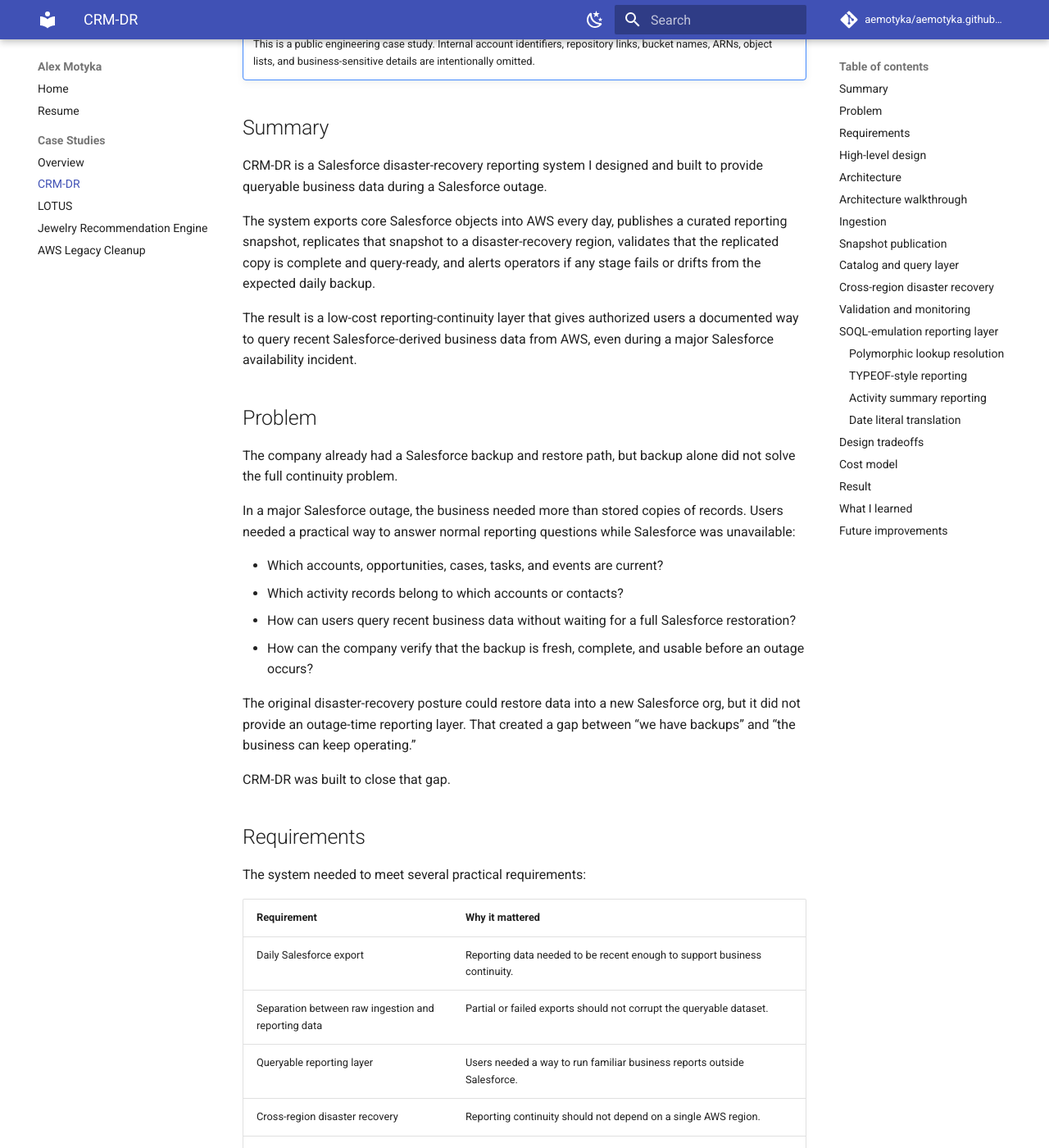
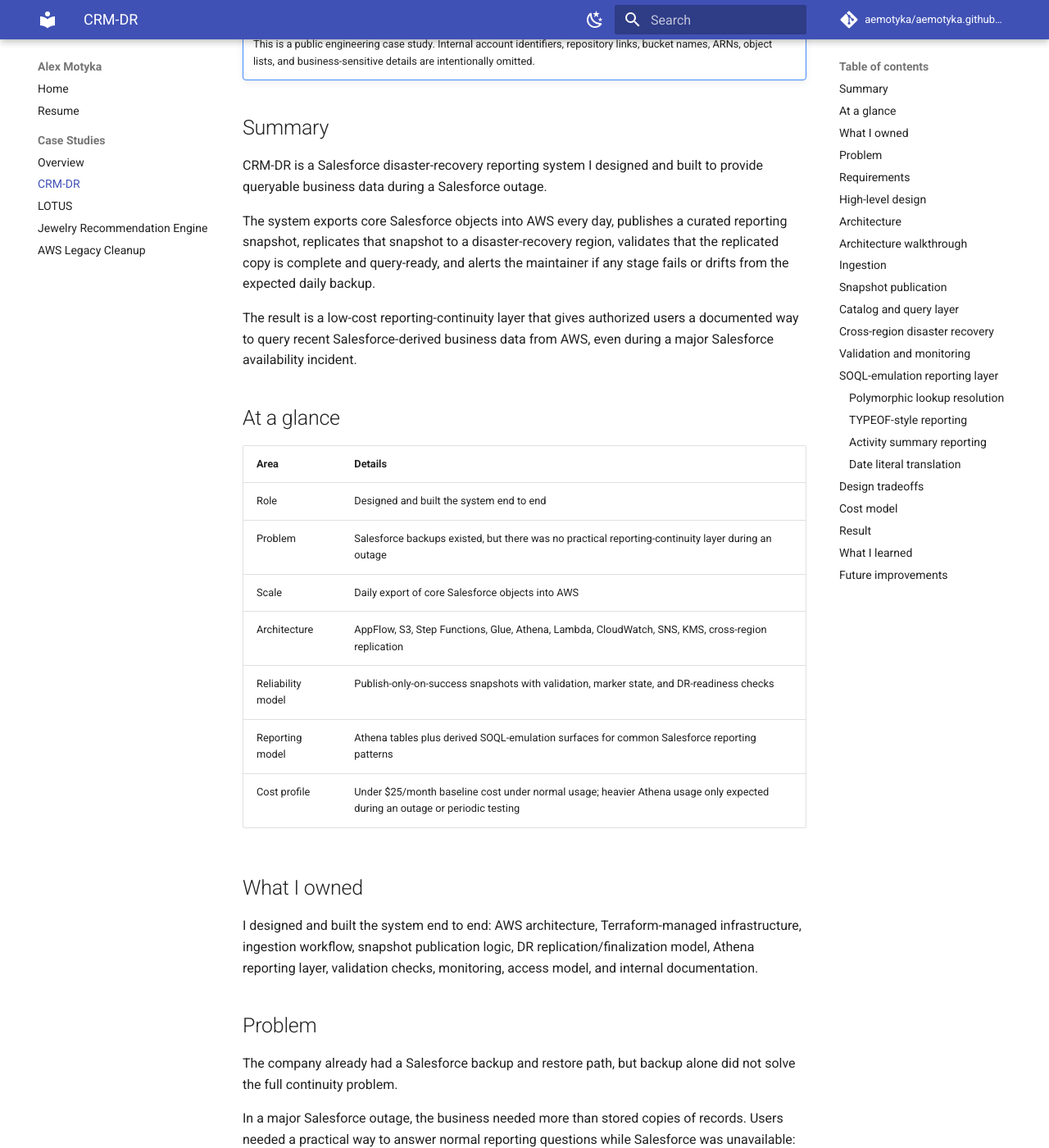
Before and after one commit to aemotyka/aemotyka.github.io, an MkDocs documentation site: the page built from docs/case-studies/crm-dr.md, in a window 1280 px wide and 1400 px high, scrolled down 227 px. Shown: the whole window at 82% size. Built offline with MkDocs 1.6.1 and Material for MkDocs 9.7.7, drawn with Linux system fonts in a browser that asks for light colours; comment, search, counter and statistics services are not loaded; some of the changed text lies outside the part shown.

Commit message:
Polished first draft of CRM-DR case study

```diff
--- a/docs/case-studies/crm-dr.md
+++ b/docs/case-studies/crm-dr.md
@@ -7,9 +7,25 @@
 
 CRM-DR is a Salesforce disaster-recovery reporting system I designed and built to provide queryable business data during a Salesforce outage.
 
-The system exports core Salesforce objects into AWS every day, publishes a curated reporting snapshot, replicates that snapshot to a disaster-recovery region, validates that the replicated copy is complete and query-ready, and alerts operators if any stage fails or drifts from the expected daily backup.
+The system exports core Salesforce objects into AWS every day, publishes a curated reporting snapshot, replicates that snapshot to a disaster-recovery region, validates that the replicated copy is complete and query-ready, and alerts the maintainer if any stage fails or drifts from the expected daily backup.
 
 The result is a low-cost reporting-continuity layer that gives authorized users a documented way to query recent Salesforce-derived business data from AWS, even during a major Salesforce availability incident.
+
+## At a glance
+
+| Area | Details |
+| --- | --- |
+| Role | Designed and built the system end to end |
+| Problem | Salesforce backups existed, but there was no practical reporting-continuity layer during an outage |
+| Scale | Daily export of core Salesforce objects into AWS |
+| Architecture | AppFlow, S3, Step Functions, Glue, Athena, Lambda, CloudWatch, SNS, KMS, cross-region replication |
+| Reliability model | Publish-only-on-success snapshots with validation, marker state, and DR-readiness checks |
+| Reporting model | Athena tables plus derived SOQL-emulation surfaces for common Salesforce reporting patterns |
+| Cost profile | Under $25/month baseline cost under normal usage; heavier Athena usage only expected during an outage or periodic testing |
+
+## What I owned
+
+I designed and built the system end to end: AWS architecture, Terraform-managed infrastructure, ingestion workflow, snapshot publication logic, DR replication/finalization model, Athena reporting layer, validation checks, monitoring, access model, and internal documentation.
 
 ## Problem
 
@@ -36,7 +52,7 @@ The system needed to meet several practical requirements:
 | Separation between raw ingestion and reporting data | Partial or failed exports should not corrupt the queryable dataset. |
 | Queryable reporting layer | Users needed a way to run familiar business reports outside Salesforce. |
 | Cross-region disaster recovery | Reporting continuity should not depend on a single AWS region. |
-| Automatic schema handling | Salesforce object changes, new fields, and migrations should not require constant manual intervention. |
+| Automatic schema handling | Field-level schema changes for configured Salesforce objects should not require constant manual intervention. |
 | Validation and monitoring | The system needed to prove that the latest copy was fresh, complete, and query-ready. |
 | Low operating cost | The system would run continuously but only see heavy query usage during an outage. |
 | Clear access model and documentation | Non-engineers needed a pre-documented path for using the system during an incident. |
@@ -77,9 +93,10 @@ flowchart LR
     DRGLUE --> DRCATALOG[DR Glue Data Catalog]
     DRCATALOG --> DRATHENA[DR Athena Workgroup]
 
-    SFN --> DQ[Data Quality Checks]
-    DRSFN --> DQ
-    DQ --> CW[CloudWatch Alarms]
+    SFN --> DQ1[Primary data quality checks]
+    DRSFN --> DQ2[DR data quality checks]
+    DQ1 --> CW[CloudWatch Alarms]
+    DQ2 --> CW
     AF --> CW
     CW --> SNS[SNS Alerts]
 
@@ -179,9 +196,9 @@ This gives the system a clearer readiness model than “the files replicated.”
 
 ## Validation and monitoring
 
-A disaster-recovery reporting system is only useful if operators can trust that it is fresh, complete, and query-ready before an outage occurs.
+A disaster-recovery reporting system is only useful if maintainers can trust that it is fresh, complete, and query-ready before an outage occurs.
 
-CRM-DR includes scheduled validation checks that inspect the latest published state in each region. These checks are designed to catch problems where infrastructure technically ran, but the reporting layer is stale, incomplete, miscataloged, or logically inconsistent.
+CRM-DR includes scheduled Lambda-based validation checks that inspect the latest published state in each region. These checks are designed to catch problems where infrastructure technically ran, but the reporting layer is stale, incomplete, miscataloged, or logically inconsistent.
 
 The validation layer checks for:
 
@@ -203,7 +220,7 @@ The monitoring layer tracks:
 - stale or missing daily run markers
 - data quality validation failures
 
-The goal is to make failures visible and localizable. An operator should be able to tell whether the problem is upstream Salesforce ingestion, primary snapshot publication, cross-region replication, DR finalization, catalog refresh, or data-quality validation.
+The goal is to make failures visible and localizable. A maintainer should be able to tell whether the problem is upstream Salesforce ingestion, primary snapshot publication, cross-region replication, DR finalization, catalog refresh, or data-quality validation.
 
 ## SOQL-emulation reporting layer
 
@@ -315,7 +332,7 @@ The main cost-control decisions were:
 - keeping validation targeted instead of running broad expensive scans
 - using serverless or managed AWS services where possible
 
-Baseline operating cost is very low under normal conditions. During an actual outage, Athena query usage would increase, but that cost increase would be temporary and tied directly to the business-continuity event the system exists to support.
+Baseline operating cost is under $25/month under normal conditions. During an actual outage, Athena query usage would increase, but that cost increase would be temporary and tied directly to the business-continuity event the system exists to support.
 
 ## Result
 
@@ -333,7 +350,7 @@ The final system provides:
 - documented access patterns for authorized users during an outage
 - low baseline operating cost
 
-The most important outcome is operational confidence. The system does not merely store exported data. It verifies that the latest reporting state is fresh, complete, cataloged, queryable, and available from a second region before declaring it ready.
+The most important outcome is operational confidence: the system does not merely store exported data. It verifies that the latest reporting state is fresh, complete, cataloged, queryable, and available from a second region before declaring it ready.
 
 ## What I learned
 
@@ -346,7 +363,7 @@ A backup is only useful if the organization can answer practical questions under
 - Is it queryable?
 - Can the right users access it?
 - Does the data preserve the business semantics people rely on?
-- Will operators know when something is stale, missing, or broken?
+- Will maintainers know when something is stale, missing, or broken?
 
 The hardest part of the project was not exporting Salesforce data into AWS. The harder problem was turning exported data into a trustworthy reporting-continuity layer with validation, schema handling, access control, cross-region readiness, and enough Salesforce-like behavior to support real business workflows.
 
```
Also changed, not shown: other parts of docs/case-studies/crm-dr.md (+1 -1 lines).
